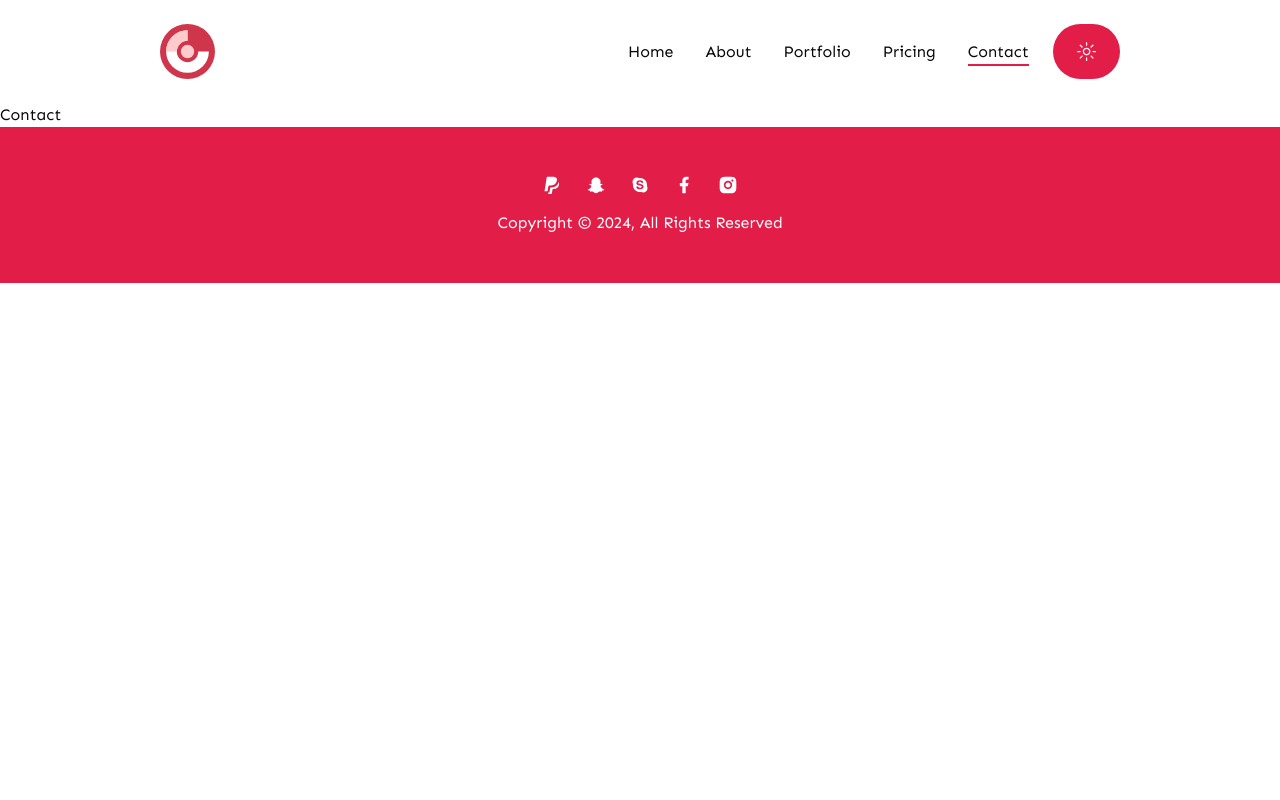
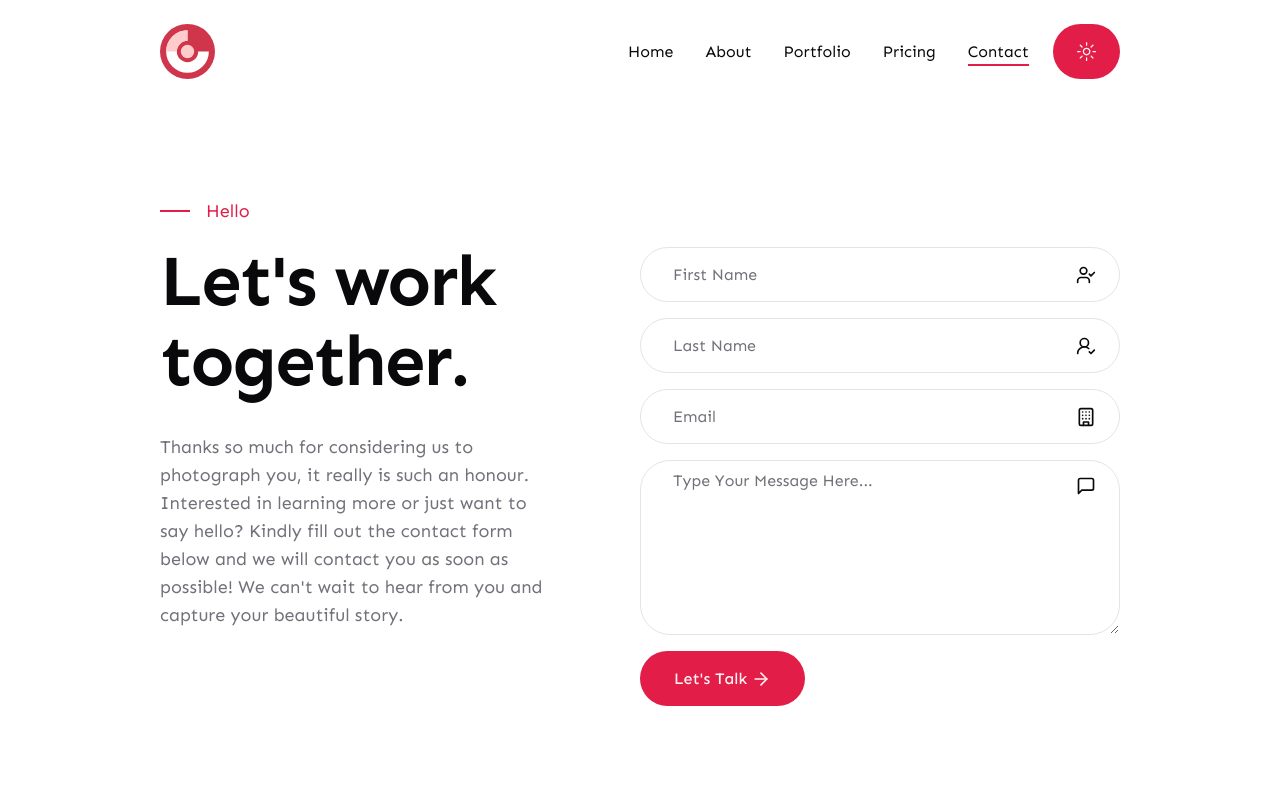
Before and after one commit to farhan0184/photography, a Next.js app: page /contact in a window 1280 px wide. Shown: the top 800 px of the page. Built offline with nearby package versions, Linux system fonts and the light colour scheme.

Commit message:
all design complete

```diff
--- a/app/contact/page.tsx
+++ b/app/contact/page.tsx
@@ -1,7 +1,27 @@
+import Form from '@/components/Form'
 import React from 'react'
 
-export default function Contact():React.JSX.Element {
+export default function Contact(): React.JSX.Element {
   return (
-    <div>Contact</div>
+    <section className='min-h-screen'>
+      <div className='container mx-auto'>
+        <div className='grid xl:grid-cols-2 pt-12 mb-6 xl:mb-24'>
+          {/* left section */}
+          <div className='flex flex-col justify-center'>
+            <div className='flex items-center gap-x-4 text-primary text-lg mb-4'>
+              <span className='w-[30px] h-[2px] bg-primary'></span>
+              Hello
+            </div>
+            <h1 className='h1 max-w-md mb-8'>Let&apos;s work together.</h1>
+            <p className='subtitle max-w-[400px]'>Thanks so much for considering us to photograph you, it really is such an honour. Interested in learning more or just want to say hello? Kindly fill out the contact form below and we will contact you as soon as possible! We can't wait to hear from you and capture your beautiful story.</p>
+          </div>
+
+          {/* form section  */}
+          <div className='lg:mt-24'>
+            <Form/>
+          </div>
+        </div>
+      </div>
+    </section>
   )
 }
--- /dev/null
+++ b/components/Form.tsx
@@ -0,0 +1,41 @@
+'use client'
+import React from 'react'
+import { Input } from './ui/input'
+import { ArrowRightIcon, Building, MessageSquare, UserCheck, UserRoundCheck } from 'lucide-react'
+import { Textarea } from './ui/textarea'
+import { Button } from './ui/button'
+
+export default function Form() {
+  return (
+    <form action="" className='flex flex-col gap-y-4'>
+        {/* first name */}
+        <div className='relative flex items-center'>
+            <Input type='name' id='first-name' placeholder='First Name'/>
+            <UserCheck className='absolute right-6' size={20}/>
+        </div>
+        {/* last name */}
+        <div className='relative flex items-center'>
+            <Input type='name' id='last-name' placeholder='Last Name'/>
+            <UserRoundCheck className='absolute right-6' size={20}/>
+        </div>
+        {/* email */}
+        <div className='relative flex items-center'>
+            <Input type='email' id='email' placeholder='Email'/>
+            <Building className='absolute right-6' size={20}/>
+        </div>
+        {/* Message */}
+        <div className='relative flex items-center'>
+            <Textarea placeholder='Type Your Message Here...'/>
+            <MessageSquare className='absolute top-4 right-6' size={20}/>
+        </div>
+
+
+        <Button className='flex items-center gap-x-1 max-w-[165px]'>
+            Let&apos;s Talk
+            <ArrowRightIcon size={20}/>
+        </Button>
+
+
+    </form>
+  )
+}
--- a/components/ui/input.tsx
+++ b/components/ui/input.tsx
@@ -11,7 +11,7 @@
       <input
         type={type}
         className={cn(
-          "flex h-[55px] w-full rounded-full border bg-background px-3 py-2 text-sm ring-offset-background file:border-0 file:bg-transparent file:text-sm file:font-medium placeholder:text-muted-foreground focus-visible:outline-none focus-visible:ring-2 focus-visible:ring-ring focus-visible:ring-offset-2 disabled:cursor-not-allowed disabled:opacity-50",
+          "flex h-[55px] w-full rounded-full border bg-background px-8 py-2 text-base ring-offset-background file:border-0 file:bg-transparent file:text-base file:font-medium placeholder:text-muted-foreground focus-visible:outline-none focus-visible:ring-2 focus-visible:ring-ring focus-visible:ring-offset-2 disabled:cursor-not-allowed disabled:opacity-50",
           className
         )}
         ref={ref}
--- a/components/ui/textarea.tsx
+++ b/components/ui/textarea.tsx
@@ -10,7 +10,7 @@
     return (
       <textarea
         className={cn(
-          "flex min-h-[80px] w-full rounded-md border border-input bg-background px-3 py-2 text-sm ring-offset-background placeholder:text-muted-foreground focus-visible:outline-none focus-visible:ring-2 focus-visible:ring-ring focus-visible:ring-offset-2 disabled:cursor-not-allowed disabled:opacity-50",
+          "flex min-h-[175px] w-full rounded-[30px] border bg-background px-8 py-2 text-base ring-offset-background placeholder:text-muted-foreground focus-visible:outline-none focus-visible:ring-2 focus-visible:ring-ring focus-visible:ring-offset-2 disabled:cursor-not-allowed disabled:opacity-50",
           className
         )}
         ref={ref}
--- a/package.json
+++ b/package.json
@@ -25,6 +25,7 @@
     "next": "14.2.4",
     "next-themes": "^0.3.0",
     "react": "^18",
+    "react-awesome-reveal": "^4.2.12",
     "react-countup": "^6.5.3",
     "react-dom": "^18",
     "react-hook-form": "^7.52.1",
```
Also changed, not shown: 1 other file (tests, documents, lock files or other folders).
